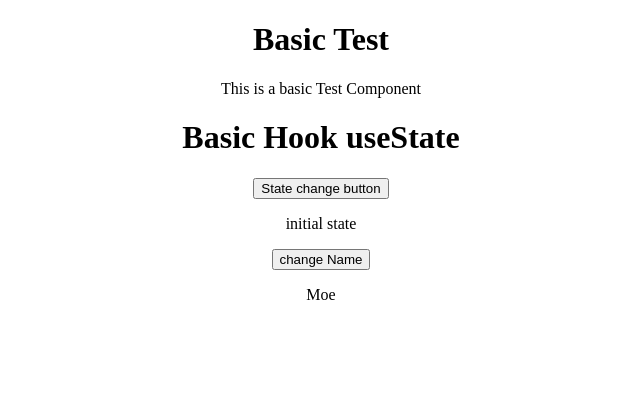
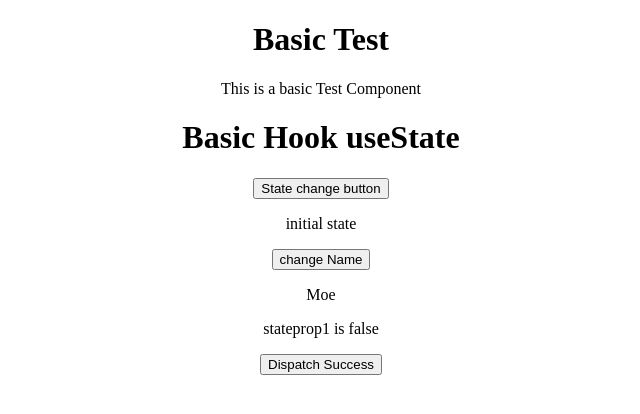
Before and after one commit to marquisvictor/styled-component-react, a React (Create React App) app: page / in a window 1280 px wide. Shown: the top 414 px of the page, without its empty margins (319-959 px from the left). Built offline with nearby package versions, Linux system fonts and the light colour scheme.

Commit message:
reducers continued

```diff
--- a/src/App.js
+++ b/src/App.js
@@ -1,11 +1,11 @@
 import React, { useState } from 'react';
-import { BrowserRouter, Route } from 'react-router-dom';
 import TestHook from './TestHook';
+import TestHookReducer from './TestHookReducer';
 import Basic from './Basic';
 import './App.css';
 
 const App = props => {
-    const [state, setState] = useState('some text');
+    // const [state, setState] = useState('some text');
     const [name, setName] = useState('Moe');
 
     const changeName = () => {
@@ -17,6 +17,7 @@ const App = props => {
             <Basic />
             <h1> Basic Hook useState</h1>
             <TestHook name={name} changeName={changeName} />
+            <TestHookReducer />
         </div>
     );
 };
--- /dev/null
+++ b/src/TestHookReducer.js
@@ -0,0 +1,31 @@
+import React, { useReducer } from 'react';
+import * as ACTIONS from './redux-hook/actions';
+import * as Reducer from './redux-hook/reducers';
+
+const TestHookReducer = () => {
+    const [reducerState, dispatch] = useReducer(
+        Reducer.Reducer1,
+        Reducer.initialState,
+    );
+
+    console.log(Reducer.initialState);
+
+    const dispatchActionSuccess = () => {
+        dispatch(ACTIONS.SUCCESS);
+    };
+
+    return (
+        <div>
+            <div>
+                {reducerState.stateprop1 ? (
+                    <p>stateprop1 is true</p>
+                ) : (
+                    <p>stateprop1 is false</p>
+                )}
+            </div>
+            <button onClick={dispatchActionSuccess}>Dispatch Success</button>
+        </div>
+    );
+};
+
+export default TestHookReducer;
--- a/src/redux-hook/actions.js
+++ b/src/redux-hook/actions.js
@@ -0,0 +1,7 @@
+export const SUCCESS = {
+    type: 'SUCCESS',
+};
+
+export const FAILURE = {
+    type: 'FAILURE',
+};
--- a/src/redux-hook/reducers.js
+++ b/src/redux-hook/reducers.js
@@ -0,0 +1,22 @@
+import * as ACTIONS from './actions';
+
+export const initialState = {
+    stateprop1: false,
+};
+
+export const Reducer1 = (state = initialState, action) => {
+    switch (action.type) {
+        case ACTIONS.SUCCESS:
+            return {
+                ...state,
+                stateProp1: true,
+            };
+        case ACTIONS.FAILURE:
+            return {
+                ...state,
+                stateprop1: false,
+            };
+        default:
+            return state;
+    }
+};
```
Also changed, not shown: 1 other file (tests, documents, lock files or other folders).
